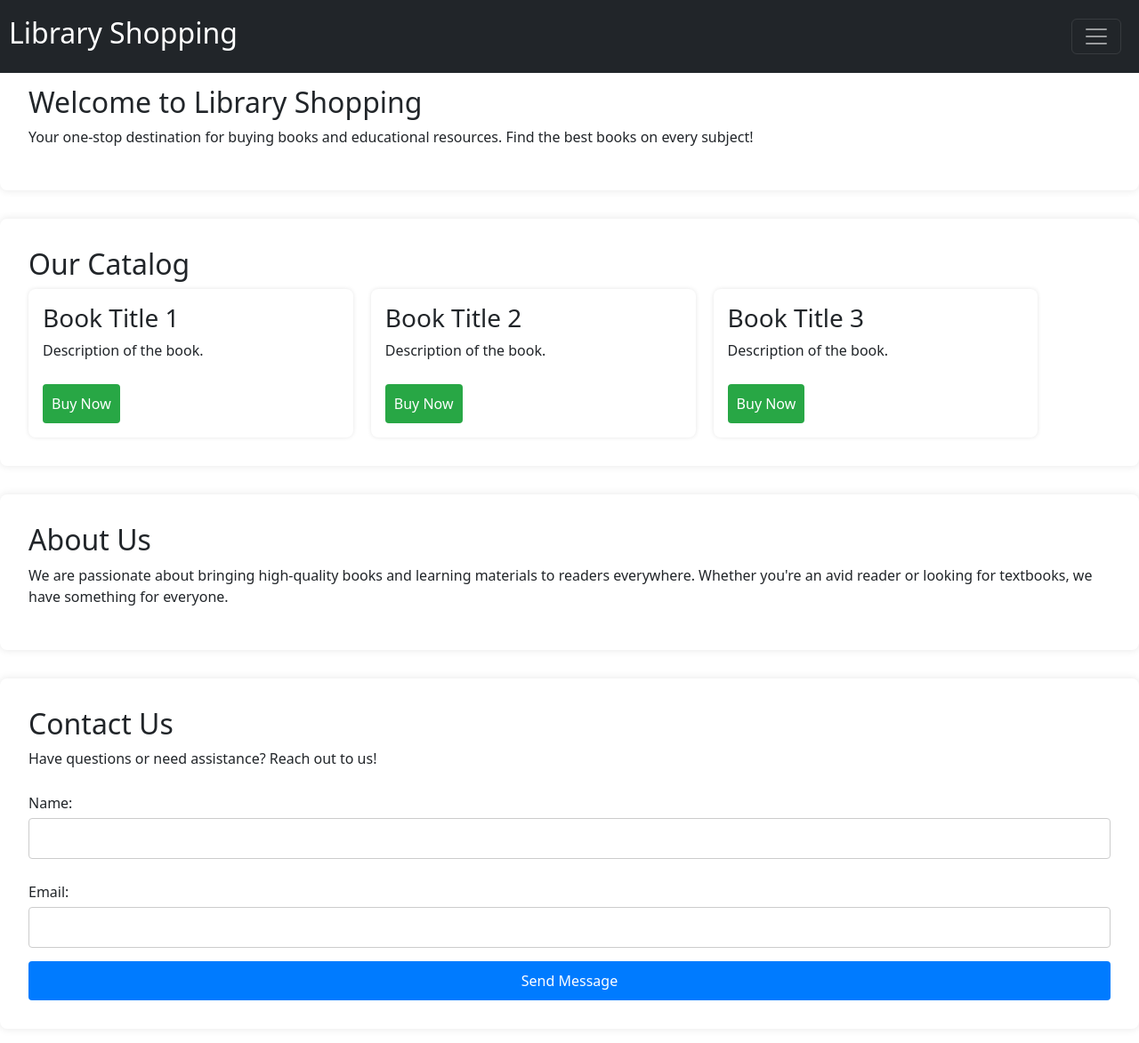
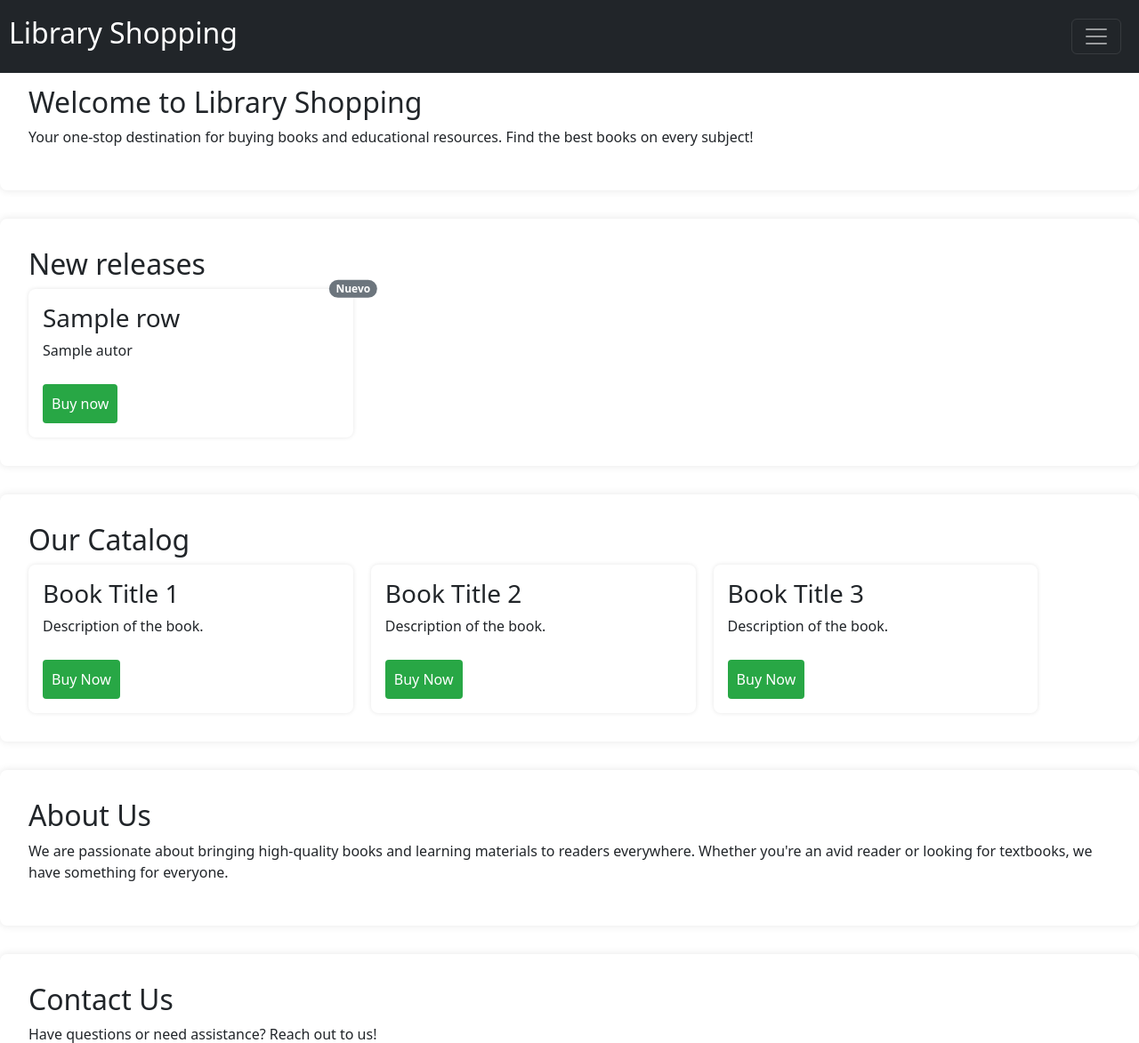
Before and after one commit to AryRafael123/Libreria, a Flask app: template templates/index_user.html in a window 1280 px wide. Shown: the top 1173 px of the page at 89% size. Run offline with Flask 3, Linux system fonts and the light colour scheme; the template is opened without the code that fills it: most values are stand-ins (such as "Sample title", 1, 10 or a date in 2020); parts of the project's set-up code (start-up, migrations or seed data) failed here and were passed over.

Commit message:
los libros pueden ser vistos por el usuario

```diff
--- a/templates/index_user.html
+++ b/templates/index_user.html
@@ -118,6 +118,43 @@
     </section>
 
     <section id="catalog" class="section">
+      <h2>New releases</h2>
+      <div class="catalog-items">
+          <!--<div class="item">
+              <h3>Book Title 1</h3>
+              <p>Description of the book.</p>
+              <button>Edit</button>
+              <button>Delete</button>
+          </div>
+          <div class="item">
+              <h3>Book Title 2</h3>
+              <p>Description of the book.</p>
+              <button>Edit</button>
+              <button>Delete</button>
+          </div>
+          <div class="item">
+              <h3>Book Title 3</h3>
+              <p>Description of the book.</p>
+              <button>Edit</button>
+              <button>Delete</button>
+          </div>-->
+          {% set ns = namespace(contador=0) %}
+          {% for row in data %}
+          {% set ns.contador = ns.contador + 1 %}
+          <div class="item position-relative">
+              {% if ns.contador |int < 5 %}
+              <span class="position-absolute top-0 start-100 translate-middle badge rounded-pill text-bg-secondary">Nuevo <span class="visually-hidden">unread messages</span></span>
+              {% endif %}
+              <h3>{{row['nombre_libro']}}</h3>
+              <p>{{row['autor']}}</p>
+              <button>Buy now</button>
+          </div>
+          {% endfor %}
+      </div>
+  </section>
+
+
+    <section id="catalog" class="section">
       <h2>Our Catalog</h2>
       <div class="catalog-items">
           <div class="item">
@@ -137,6 +174,9 @@
           </div>
       </div>
   </section>
+
+
+
 
     <section id="about" class="section">
         <h2>About Us</h2>
```
Also changed, not shown: templates/index_admin.html (+6 -3 lines). Lines whose indentation alone changed are shown as unchanged.
